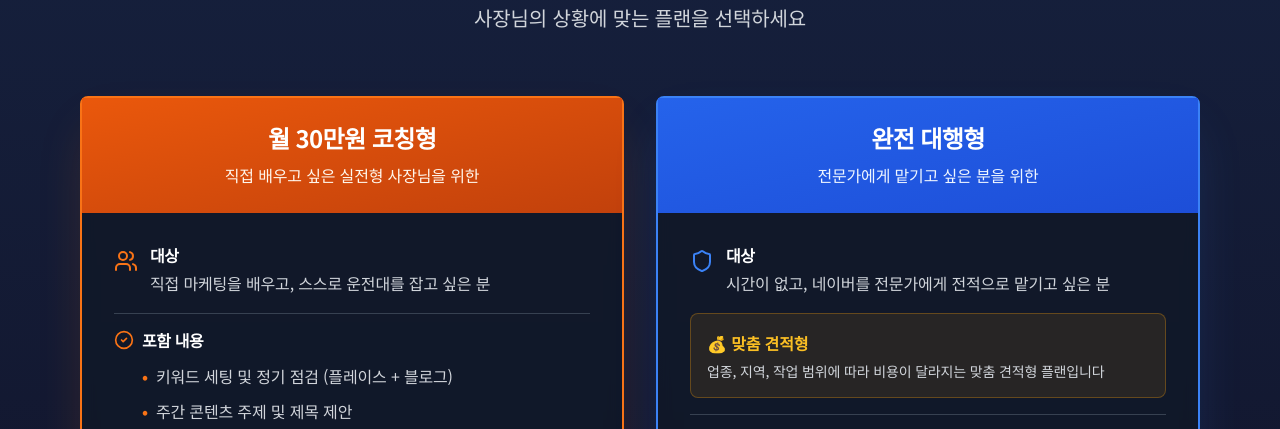
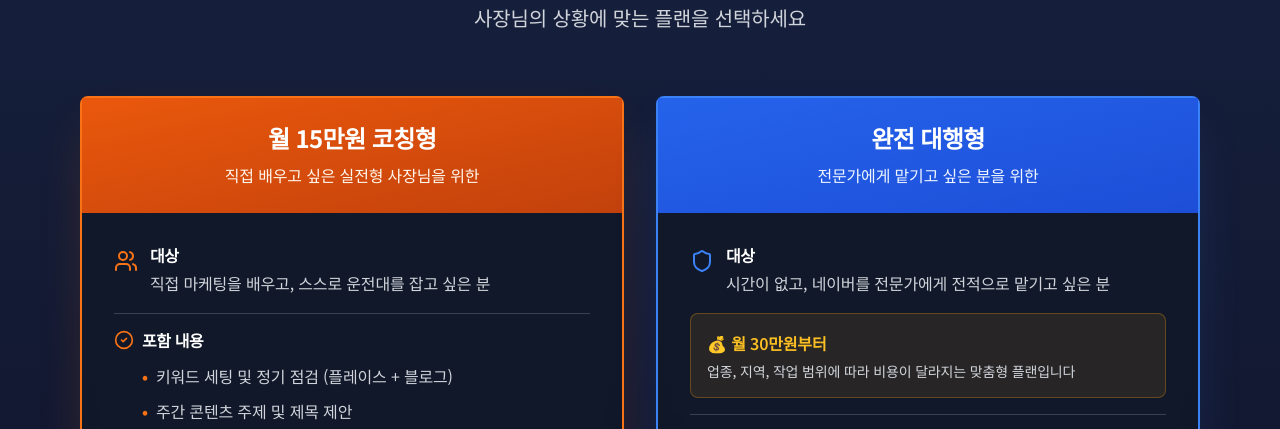
Before and after one commit to Ehang13/everspark-web, a Next.js app: page / in a window 1280 px wide. Shown: the part 3280-3709 px from the top of the page. Built offline with nearby package versions, Linux system fonts and the light colour scheme.

Commit message:
fix: 가격 조정 - 코칭 플랜 15만원, 완전 대행 30만원부터

```diff
--- a/components/naver-landing-content.tsx
+++ b/components/naver-landing-content.tsx
@@ -371,7 +371,7 @@ export default function NaverLandingContent() {
             {/* Coaching Plan */}
             <Card className="border-2 border-orange-500 bg-gray-900/80 backdrop-blur shadow-2xl shadow-orange-500/20 hover:shadow-orange-500/30 transition-all transform hover:-translate-y-2">
               <div className="bg-gradient-to-br from-orange-600 to-orange-700 text-white p-6 text-center">
-                <h3 className="text-2xl font-bold mb-2">월 30만원 코칭형</h3>
+                <h3 className="text-2xl font-bold mb-2">월 15만원 코칭형</h3>
                 <p className="text-orange-50">직접 배우고 싶은 실전형 사장님을 위한</p>
               </div>
               <CardContent className="p-8 space-y-6">
@@ -438,10 +438,10 @@ export default function NaverLandingContent() {
 
                   <div className="bg-amber-500/10 border border-amber-500/30 rounded-lg p-4">
                     <p className="text-amber-400 font-semibold">
-                      💰 맞춤 견적형
+                      💰 월 30만원부터
                     </p>
                     <p className="text-gray-300 text-sm mt-1">
-                      업종, 지역, 작업 범위에 따라 비용이 달라지는 맞춤 견적형 플랜입니다
+                      업종, 지역, 작업 범위에 따라 비용이 달라지는 맞춤형 플랜입니다
                     </p>
                   </div>
 
@@ -655,7 +655,7 @@ export default function NaverLandingContent() {
               <CardContent className="p-6 space-y-4">
                 <div className="text-center pb-4 border-b border-gray-700">
                   <h3 className="text-2xl font-bold text-orange-400">코칭 플랜</h3>
-                  <div className="text-3xl font-extrabold text-white mt-1">월 30만원</div>
+                  <div className="text-3xl font-extrabold text-white mt-1">월 15만원</div>
                 </div>
 
                 <p className="text-gray-300 text-center text-sm">
@@ -675,7 +675,7 @@ export default function NaverLandingContent() {
               <CardContent className="p-6 space-y-4">
                 <div className="text-center pb-4 border-b border-gray-700">
                   <h3 className="text-2xl font-bold text-blue-400">완전 대행</h3>
-                  <div className="text-3xl font-extrabold text-white mt-1">맞춤 견적</div>
+                  <div className="text-3xl font-extrabold text-white mt-1">월 30만원부터</div>
                 </div>
 
                 <p className="text-gray-300 text-center text-sm">
```
